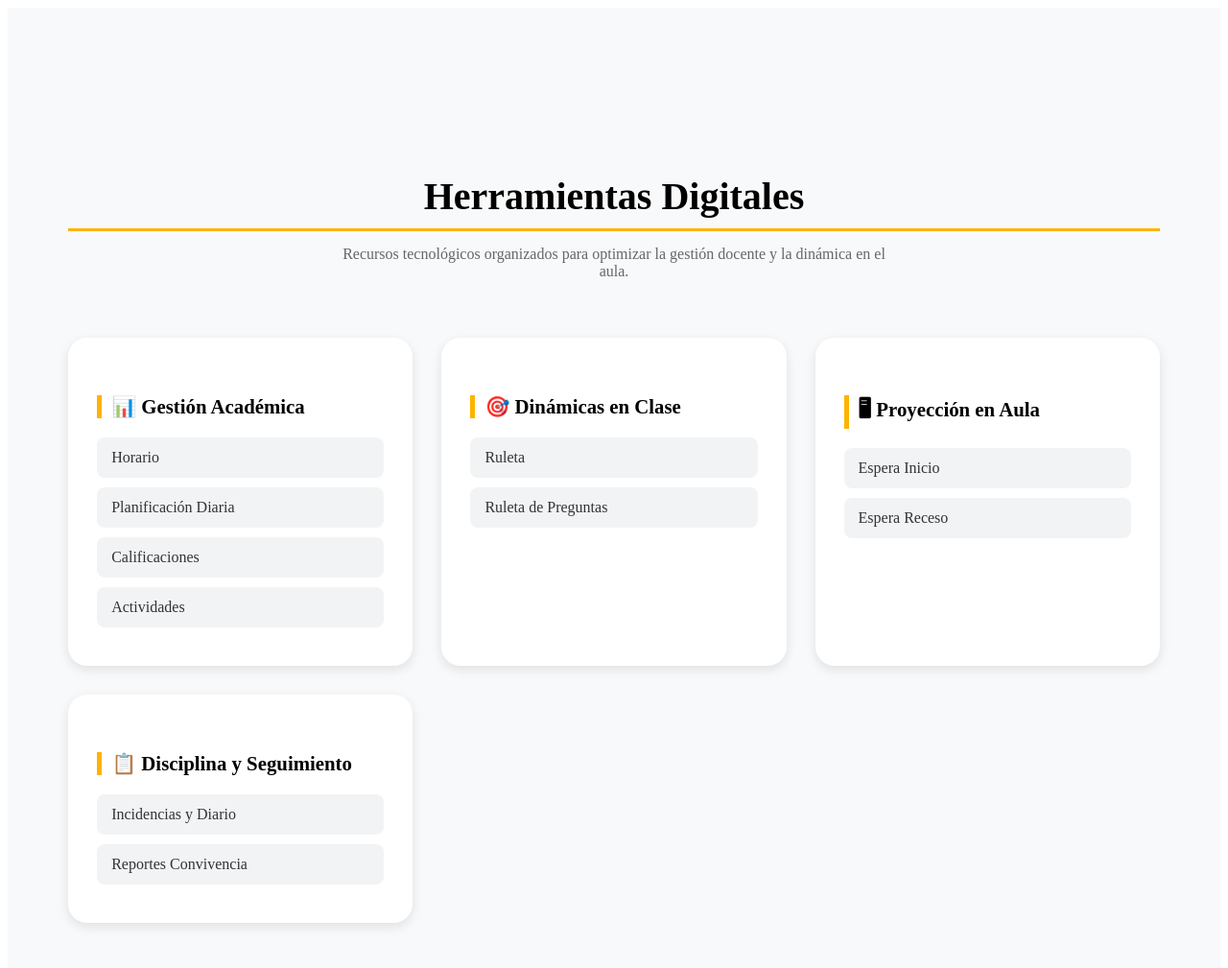
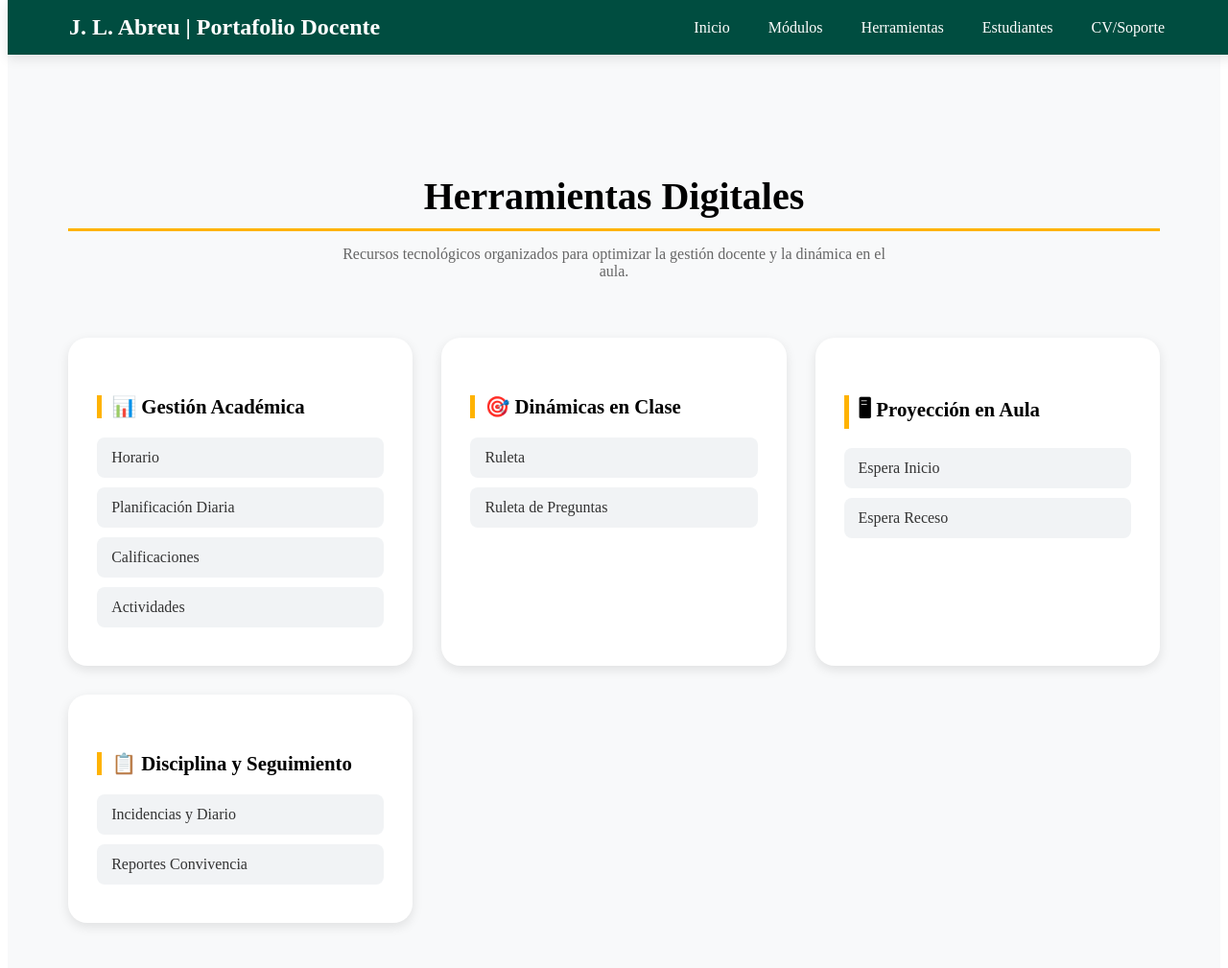
Before and after one commit to jorge21028/portafolio, a Jekyll site: the page herramientas.html, which Jekyll copies as it is, in a window 1280 px wide and 1050 px high. Shown: the top 1009 px of the window at 96% size. Built offline with Jekyll 4.4.1, drawn with Linux system fonts in a browser that asks for light colours.

Commit message:
Update herramientas.html

```diff
--- a/herramientas.html
+++ b/herramientas.html
@@ -15,7 +15,8 @@
 </head>
 
 <body>
-
+<div id="menu-container"></div>
+<script src="menu.js"></script>
     <!-- MENÚ DINÁMICO -->
 <section class="herramientas-section">
 
```
